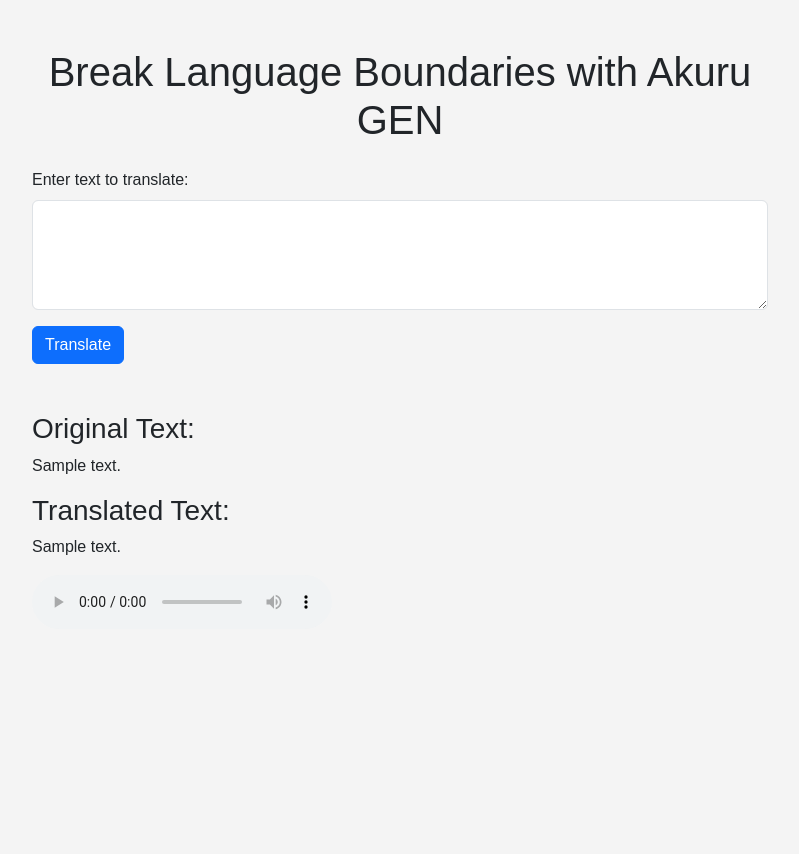
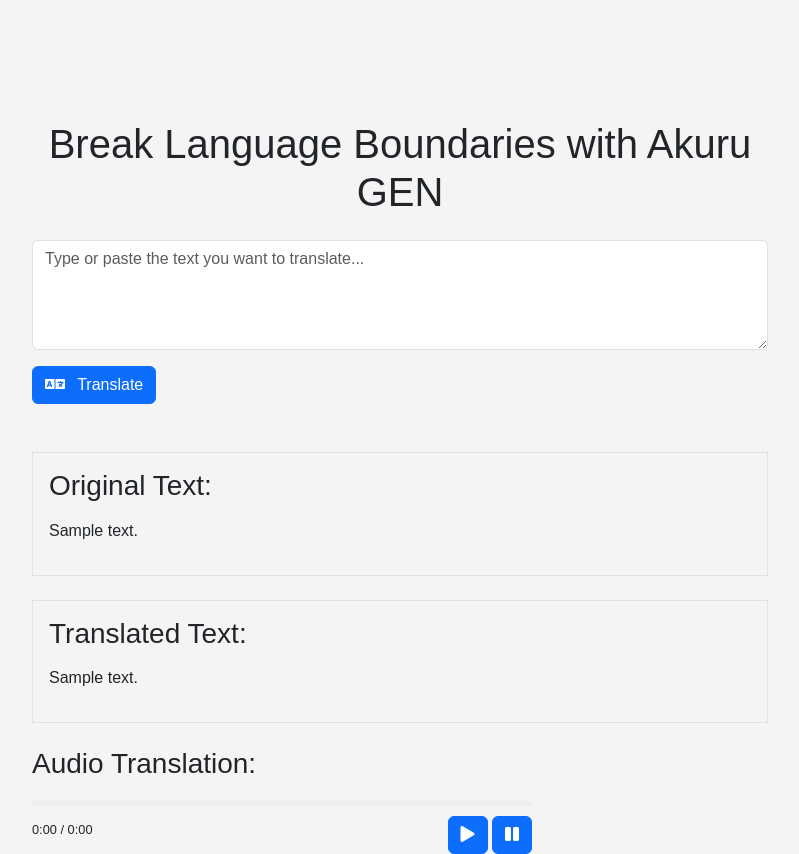
Before and after one commit to ThaminduSulakshana/The-Akuru-GEN, a Flask app: template templates/translate.html in a window 1280 px wide. Shown: the part 44-898 px from the top of the page, without its empty margins (240-1039 px from the left). Before the commit the page ends 653 px from the top, so only its background shows below. Run offline with Flask 3, Linux system fonts and the light colour scheme; the template is opened without the code that fills it: most values are stand-ins (such as "Sample title", 1, 10 or a date in 2020); parts of the project's set-up code (start-up, migrations or seed data) failed here and were passed over.

Commit message:
Add Bootstrap and Font Awesome libraries; include custom CSS and audio translation features in translate.html

```diff
--- /dev/null
+++ b/static/js/listener.js
@@ -0,0 +1,40 @@
+document.addEventListener('DOMContentLoaded', function () {
+    const audio = document.getElementById('audio');
+    const playButton = document.getElementById('play-button');
+    const pauseButton = document.getElementById('pause-button');
+    const progressBar = document.getElementById('progress-bar');
+    const currentTimeDisplay = document.getElementById('current-time');
+    const totalTimeDisplay = document.getElementById('total-time');
+
+            // Event listener for loaded metadata of audio
+            audio.addEventListener('loadedmetadata', function () {
+                const totalTime = formatTime(audio.duration);
+                totalTimeDisplay.textContent = totalTime;
+            });
+
+            // Event listener for play button click
+            playButton.addEventListener('click', function () {
+                audio.play();
+            });
+
+            // Event listener for pause button click
+            pauseButton.addEventListener('click', function () {
+                audio.pause();
+            });
+
+            // Event listener for time update of audio
+            audio.addEventListener('timeupdate', function () {
+                const currentTime = formatTime(audio.currentTime);
+                currentTimeDisplay.textContent = currentTime;
+
+                const progress = (audio.currentTime / audio.duration) * 100;
+                progressBar.style.width = progress + '%';
+            });
+
+            // Function to format time
+            function formatTime(seconds) {
+                const minutes = Math.floor(seconds / 60);
+                const remainingSeconds = Math.floor(seconds % 60);
+                return `${minutes}:${remainingSeconds < 10 ? '0' : ''}${remainingSeconds}`;
+            }
+    });
--- /dev/null
+++ b/static/translate.css
@@ -0,0 +1,29 @@
+/* Hide default audio controls */
+audio {
+    display: none;
+}
+.audio-player {
+    width: 100%;
+    max-width: 500px; /* Adjust max-width as needed */
+    margin-top: 20px;
+}
+.audio-player audio {
+    width: 100%;
+}
+.progress-container {
+    background-color: #eee;
+    border-radius: 5px;
+    height: 5px;
+    width: 100%;
+    margin-bottom: 10px; /* Adjust margin as needed */
+}
+.progress-bar {
+    background-color: #007bff;
+    border-radius: 5px;
+    height: 100%;
+    width: 0%;
+}
+.time-display {
+    margin-bottom: 10px; /* Adjust margin as needed */
+    font-size: 0.8rem;
+}
--- a/templates/translate.html
+++ b/templates/translate.html
@@ -6,11 +6,15 @@
     <title>අකුරු GEN</title>
     <link rel="icon" type="image/x-icon" href="/static/img/title.png">
     <meta name="viewport" content="width=device-width, initial-scale=1.0">
+    <!-- Bootstrap CSS -->
     <link href="https://cdn.jsdelivr.net/npm/bootstrap@5.3.0-alpha1/dist/css/bootstrap.min.css" rel="stylesheet">
+    <link rel="stylesheet" href="https://cdnjs.cloudflare.com/ajax/libs/font-awesome/5.15.4/css/all.min.css">
+    <!-- Custom CSS -->
     <link rel="stylesheet" href="{{ url_for('static', filename='styles.css') }}">
+    <link rel="stylesheet" href="{{ url_for('static', filename='translate.css') }}">
+    <script src="{{ url_for('static', filename='js/listener.js') }}"></script>
     <script src="{{ url_for('static', filename='js/popup.js') }}"></script>
     <script src="{{ url_for('static', filename='js/script.js') }}"></script>
-
 </head>
 <body>
     <nav>
@@ -21,33 +25,59 @@
         <a href="{{ url_for('register') }}">SignUp</a>
     </nav>
 
-    <div class="container mt-5">
+    <!-- Main Content -->
+    <div class="container">
         <div class="row justify-content-center">
             <div class="col-md-8">
                 <h1 class="text-center mb-4">Break Language Boundaries with Akuru GEN</h1>
+                <!-- Form for Text Translation -->
                 <form method="POST" action="/translate" onsubmit="return detectLanguage()">
                     <div class="mb-3">
-                        <label for="input_text" class="form-label">Enter text to translate:</label>
-                        <textarea class="form-control" id="input_text" name="input_text" rows="4" cols="50" oninput="detectLanguage()" required></textarea>
+                        <textarea class="form-control" id="input_text" name="input_text" rows="4" cols="50" oninput="detectLanguage()" placeholder="Type or paste the text you want to translate..." required></textarea>
                     </div>
                     <div class="mb-3">
                         <div class="detectLanguage" id="detected_language" style="font-style: italic;"></div>
                     </div>
-                    <button type="submit" class="btn btn-primary">Translate</button>
+                    <button type="submit" class="btn btn-primary"><i class="fas fa-language me-2"></i> Translate</button>
                 </form>
 
+                <!-- Display Original and Translated Text -->
                 {% if input_text %}
-                    <h3 class="mt-5">Original Text:</h3>
-                    <p>{{ input_text }}</p>
-
-                    <h3>Translated Text:</h3>
-                    <p>{{ translated_text }}</p>
-
+                    <div class="mt-5 border p-3">
+                        <h3 class="mb-3">Original Text:</h3>
+                        <p>{{ input_text }}</p>
+                    </div>
+                    <div class="mt-4 border p-3">
+                        <h3 class="mb-3">Translated Text:</h3>
+                        <p>{{ translated_text }}</p>
+                    </div>
+                    <!-- Audio Translation Section -->
                     {% if audio_filename %}
-                        <audio controls>
-                            <source src="{{ audio_filename }}" type="audio/mp3">
-                            Your browser does not support the audio element.
-                        </audio>
+                    <div class="mt-4">
+                        <h3 class="mb-3">Audio Translation:</h3>
+                        <div class="audio-player">
+                            <!-- Audio Element -->
+                            <audio id="audio" controls class="audio">
+                                <source src="{{ audio_filename }}" type="audio/mp3">
+                                Your browser does not support the audio element.
+                            </audio>
+                            <!-- Progress Bar Container -->
+                            <div class="progress-container">
+                                <div class="progress-bar" id="progress-bar"></div>
+                            </div>
+                            <!-- Time Display -->
+                            <div class="d-flex justify-content-between align-items-center">
+                                <div class="time-display">
+                                    <span id="current-time">0:00</span> / <span id="total-time">0:00</span>
+                                </div>
+                                <!-- Audio Controls -->
+                                <div class="audio-controls">
+                                    <button id="play-button" class="btn btn-primary"><i class="fas fa-play"></i></button>
+                                    <button id="pause-button" class="btn btn-primary"><i class="fas fa-pause"></i></button>
+                                </div>
+                            </div>
+                        </div>
+                    </div>
                     {% endif %}
                 {% endif %}
             </div>
@@ -56,5 +86,6 @@
 
     <!-- Bootstrap Bundle with Popper -->
     <script src="https://cdn.jsdelivr.net/npm/bootstrap@5.3.0-alpha1/dist/js/bootstrap.bundle.min.js"></script>
+
 </body>
 </html>
```
